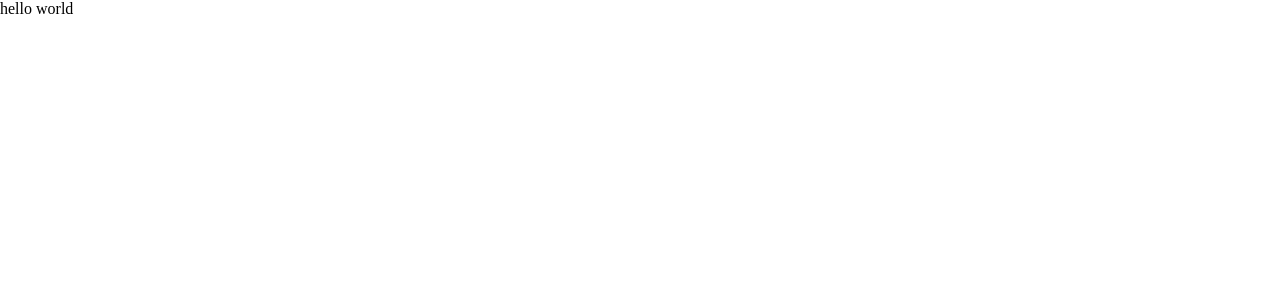
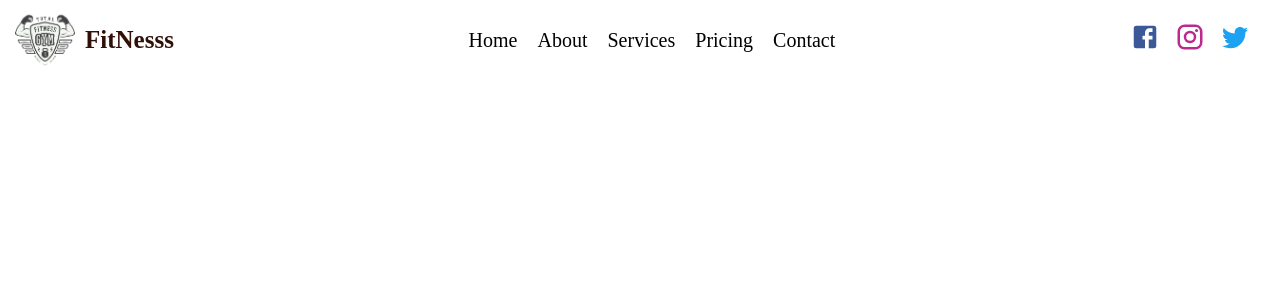
Before and after one commit to greatAlhazen/react-landing-page, a React (Create React App) app: page / in a window 1280 px wide. Shown: the top 300 px of the page. Built offline with nearby package versions, Linux system fonts and the light colour scheme.

Commit message:
create navbar,add responsive breakpoint and navbar desings

```diff
--- a/public/index.html
+++ b/public/index.html
@@ -5,9 +5,34 @@
   <meta charset="utf-8" />
   <meta name="viewport" content="width=device-width, initial-scale=1" />
   <meta name="description" content="Web site created using create-react-app" />
+  <title>Fitness</title>
+  <!-- custom google fonts link -->
+<link href="https://fonts.googleapis.com/css2?family=Montserrat:ital,wght@0,400;0,500;0,700;1,300&family=Roboto:ital,wght@0,400;0,500;1,500&display=swap" rel="stylesheet">
   <style>
+    /* default properties */
     * {
       margin: 0;
+      text-decoration: none;
+      padding:0;
+      border:none;
+      outline: none;
+      color:inherit;
+    }
+
+    html{
+      font-size:62.5%;
+    }
+
+    @media (max-width:768px) {
+      html{
+        font-size:55%;
+      }
+    }
+
+    @media (max-width:768px) {
+      html{
+        font-size:50%;
+      }
     }
   </style>
   <title>React App</title>
--- a/src/App.jsx
+++ b/src/App.jsx
@@ -1,7 +1,12 @@
+import Navbar from './components/Navbar';
+
+
 const App = () => {
-  return <div>
-    hello world
-  </div>;
+  return (
+    <>
+    <Navbar/>
+    </>
+  );
 };
 
 export default App;
--- /dev/null
+++ b/src/components/Navbar.jsx
@@ -0,0 +1,161 @@
+import styled from "styled-components";
+import FacebookIcon from "@mui/icons-material/Facebook";
+import InstagramIcon from "@mui/icons-material/Instagram";
+import TwitterIcon from "@mui/icons-material/Twitter";
+import MenuIcon from "@mui/icons-material/Menu";
+import { mediumScreen } from "../responsive";
+import { useState } from "react";
+import CloseIcon from '@mui/icons-material/Close';
+
+const Container = styled.div`
+  height: 7rem;
+`;
+
+const Wrapper = styled.div`
+  display: flex;
+  align-items: center;
+  justify-content: space-between;
+  padding: 1rem 1.5rem;
+`;
+
+const Logo = styled.div`
+  display: flex;
+  align-items: center;
+  gap: 1rem;
+`;
+
+const Image = styled.img`
+  width: 6rem;
+  height: 6rem;
+`;
+
+const Title = styled.h1`
+  font-size: 2.5rem;
+  color: #301008;
+`;
+
+const List = styled.ul`
+  list-style: none;
+  display: flex;
+  align-items: center;
+  gap: 2rem;
+
+  @media (max-width: 768px) {
+    flex-direction: column;
+    position:absolute;
+    top:7rem;
+    left:0;
+    min-height:100vh;
+    width:20rem;
+    justify-content:center;
+    background-color:#d85c27;
+    gap:3rem;
+    display: ${(props) => props.responsive ? "flex" : "none"}
+  }
+`;
+
+const ListItem = styled.li``;
+
+const Button = styled.a`
+  font-size: 2rem;
+  cursor: pointer;
+  background-image: linear-gradient(
+    130deg,
+    transparent 0%,
+    transparent 50%,
+    #301008 50%
+  );
+  background-size: 250%;
+  transition-property: all;
+  transition-duration: 0.4s;
+  transition-delay: 0.2s;
+  ${mediumScreen({ fontSize: "3rem" })}
+
+  &:hover{
+    padding: 1rem;
+    background-position: 100%;
+    color: #ffffff;
+  }
+`;
+
+const Links = styled.div`
+  display: flex;
+  gap: 1.5rem;
+`;
+
+const LinkItem = styled.a`
+  font-size: 3rem;
+  color: ${(props) => props.color};
+  cursor: pointer;
+`;
+
+const Menu = styled.div`
+  width: 6rem;
+  height: 6rem;
+  position: absolute;
+  top: 7rem;
+  right: 0.5rem;
+  background-color: #fff;
+  border-radius: 50%;
+  color: #301008;
+  font-size: 3rem;
+  display: none;
+  align-items: center;
+  justify-content: center;
+  cursor: pointer;
+  ${mediumScreen({ display: "flex" })}
+`;
+
+const Navbar = () => {
+    const [responsive,setResponsive] = useState(false);
+    const handleResponsive = () =>{
+        setResponsive(!responsive);
+    }
+
+  return (
+    <Container>
+      <Wrapper>
+        <Logo>
+          <Image src="/images/logo.png" />
+          <Title>FitNesss</Title>
+        </Logo>
+        <List responsive={responsive}>
+          <ListItem>
+            <Button href="#home">Home</Button>
+          </ListItem>
+          <ListItem>
+            <Button href="#about">About</Button>
+          </ListItem>
+          <ListItem>
+            <Button href="#services">Services</Button>
+          </ListItem>
+          <ListItem>
+            <Button href="#pricing">Pricing</Button>
+          </ListItem>
+          <ListItem>
+            <Button href="#contact">Contact</Button>
+          </ListItem>
+        </List>
+        <Links>
+          <LinkItem color="#3b5998" href="#">
+            <FacebookIcon fontSize="inherit" color="inherit" />
+          </LinkItem>
+          <LinkItem color="#bc2a8d" href="#">
+            <InstagramIcon fontSize="inherit" color="inherit" />
+          </LinkItem>
+          <LinkItem color="#1DA1F2" href="#">
+            <TwitterIcon fontSize="inherit" color="inherit" />
+          </LinkItem>
+          <LinkItem></LinkItem>
+        </Links>
+      </Wrapper>
+      <Menu onClick={handleResponsive}>
+       {!responsive ? <MenuIcon color="inherit" fontSize="inherit" /> :
+       <CloseIcon color="inherit" fontSize="inherit" />
+       }
+      </Menu>
+    </Container>
+  );
+};
+
+export default Navbar;
--- /dev/null
+++ b/src/responsive.js
@@ -0,0 +1,17 @@
+import { css } from "styled-components";
+
+export const mediumScreen = (props) =>{
+    return css `
+    @media only screen and (max-width: 768px) {
+        ${props}
+      }
+    `
+}
+
+export const mobileScreen = (props) =>{
+    return css `
+    @media only screen and (max-width: 490px) {
+        ${props}
+      }
+    `
+}
```
